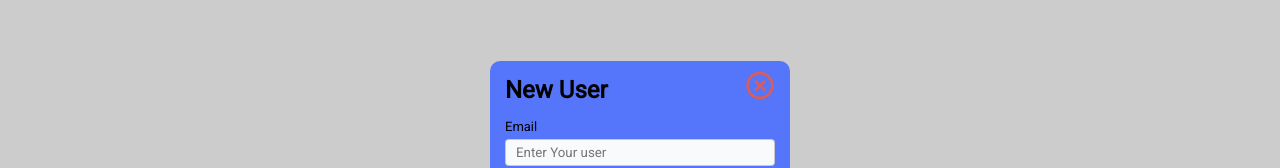
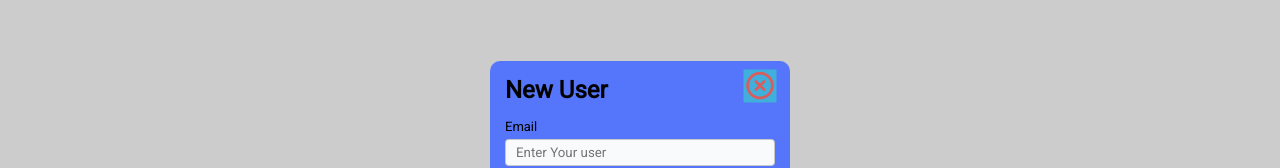
Before and after one commit to jonathan2629/CRUD-USER, a React (Vite) app: page / in a window 1280 px wide. In both pictures the pointer is over the icon 760 px from the left and 209 px from the top of the page. Shown: the part 123-291 px from the top of the page. Built offline with nearby package versions, Linux system fonts and the light colour scheme; no server answers; a web font is replaced by a local one.

Commit message:
practicando git

```diff
--- a/src/index.css
+++ b/src/index.css
@@ -175,6 +175,7 @@ form {
 }
 .form_x:hover {
 	transform: scale(1.1);
+	background-color: var(--secundary-color);
 }
 .form_title {
 	font-size: 24px;
```
